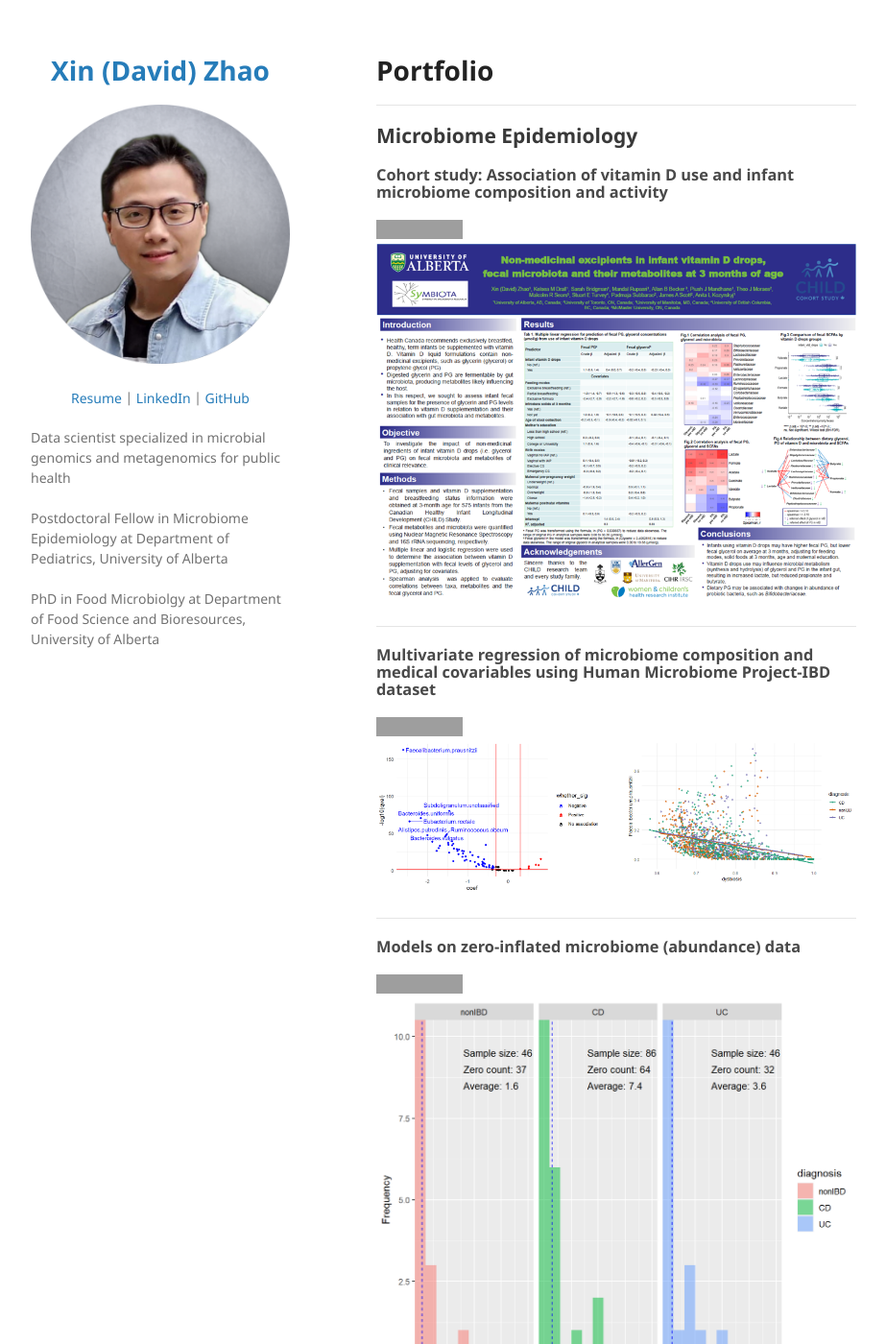
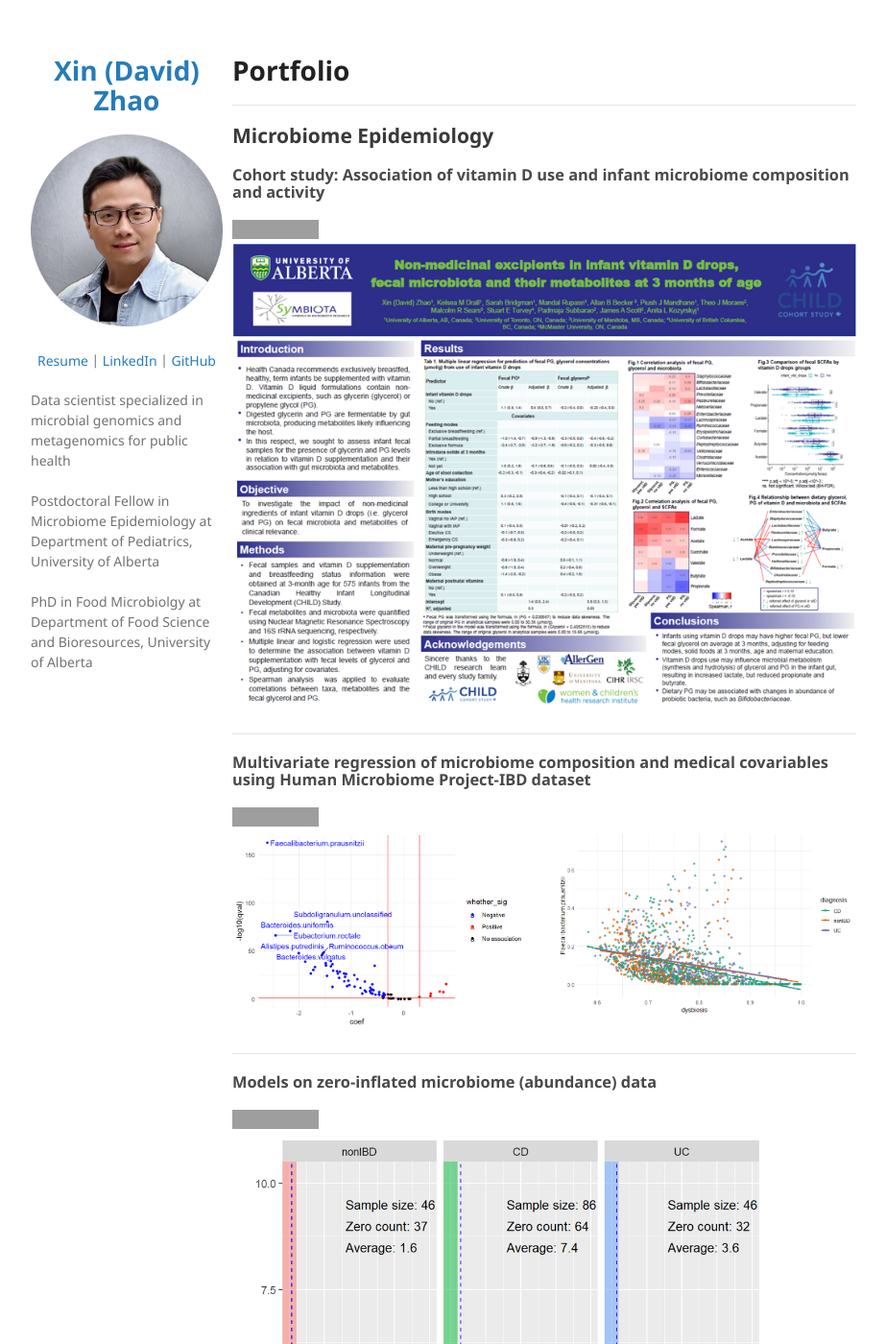
Before and after one commit to davidzhao1015/zhao1015-david.github.io, a Jekyll site: the page built from index.md, in a window 1280 px wide and 1400 px high. Shown: the whole window at 96% size, without its empty margins (178-1101 px from the left). Built offline with Jekyll 4.4.1, drawn with Linux system fonts in a browser that asks for light colours; our own code applies the rules of GitHub Pages for plain Markdown files; grey boxes are pictures that could not be loaded.

Commit message:
change width for section and header

```diff
--- a/_sass/jekyll-theme-minimal.scss
+++ b/_sass/jekyll-theme-minimal.scss
@@ -105,7 +105,7 @@ img {
 }
 
 header {
-  width:270px;
+  width:200px;
   float:left;
   position:fixed;
   -webkit-font-smoothing:subpixel-antialiased;
@@ -172,7 +172,7 @@ strong {
 }
 
 section {
-  width:500px;
+  width:650px;
   float:right;
   padding-bottom:50px;
 }
```
